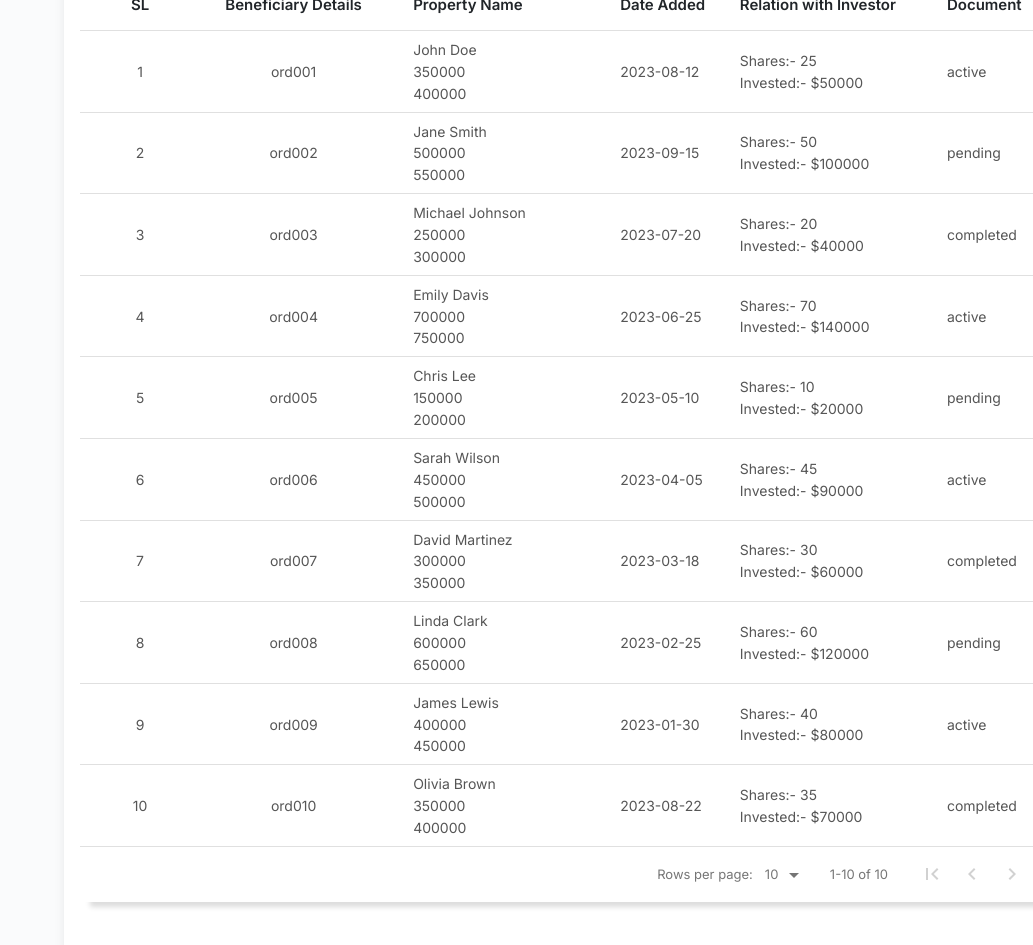
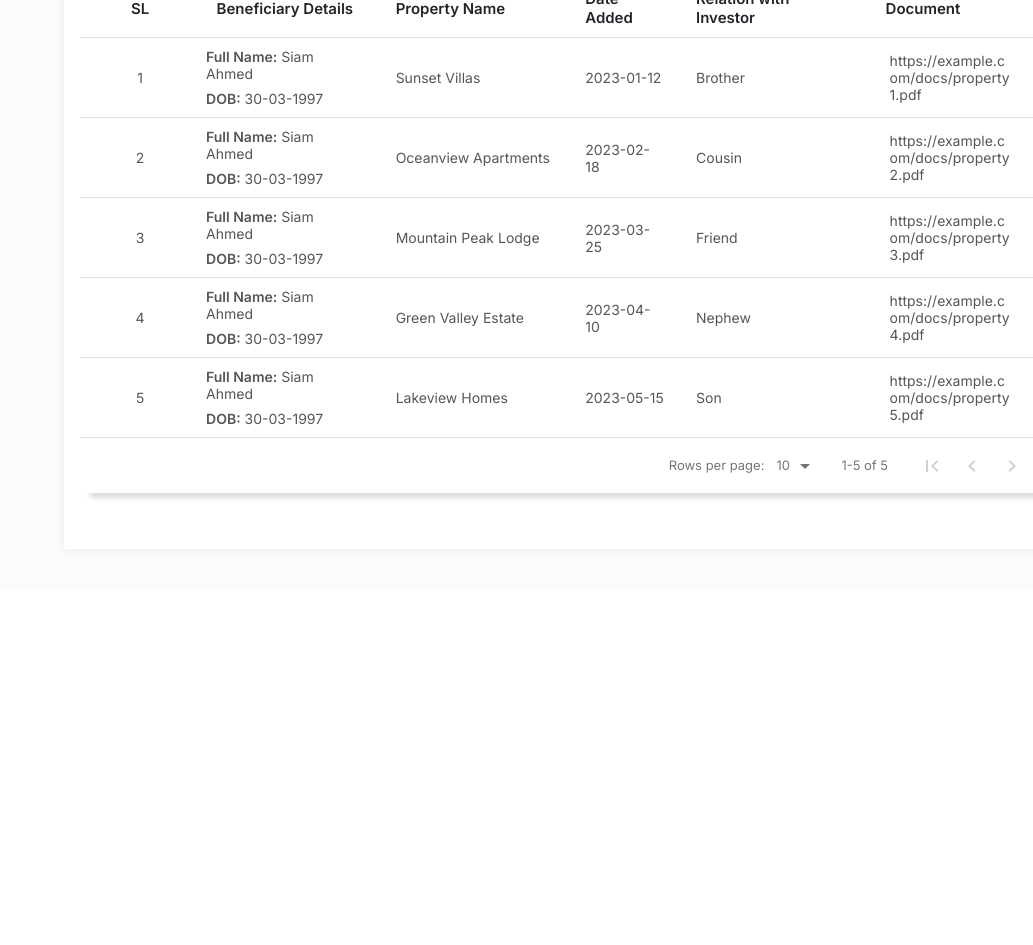
Before and after one commit to billalhossain12/provestor-dashboard, a React (Vite) app: page /investors/1/beneficiaries-list in a window 1280 px wide. Shown: the part 1100-2045 px from the top of the page, without its empty margins (247-1280 px from the left). After the commit the page ends 1689 px from the top, so only its background shows below. Built offline with nearby package versions, Linux system fonts and the light colour scheme.

Commit message:
fixed style issue in the beneficiary table

```diff
--- a/src/pages/Investors/Tabs/BeneficiaryListTab.tsx
+++ b/src/pages/Investors/Tabs/BeneficiaryListTab.tsx
@@ -4,24 +4,17 @@ import DataTable, {
 	TableStyles,
 } from 'react-data-table-component';
 
-type TPropertyDetails = {
-	ownerName: string;
-	purchasePrice: number;
-	totalPrice: number;
-};
-
-type TInvested = {
-	sharesAmount: number;
-	investedAmount: number;
+type TBeneficiaryDetails = {
+	fullName: string;
+	DOB: string;
 };
 
 type TDataRow = {
-	orderId: string;
-	image: string;
-	propertyDetails: TPropertyDetails;
-	investedDate: string;
-	invested: TInvested;
-  status:string;
+	beneficiaryDetails: TBeneficiaryDetails;
+	properytName: string;
+	addedDate: string;
+	relationWithInvestor: string;
+	document: string;
 };
 
 const customStyles: TableStyles = {
@@ -80,154 +73,54 @@ const customStyles: TableStyles = {
 
 const data = [
 	{
-    orderId: 'ord001',
-    image: 'https://i.ibb.co.com/L1njZks/property-image.jpg',
-    propertyDetails: {
-      ownerName: 'John Doe',
-      purchasePrice: 350000,
-      totalPrice: 400000,
+		beneficiaryDetails: {
+			fullName: 'Siam Ahmed',
+			DOB: '30-03-1997',
 		},
-    investedDate: '2023-08-12',
-    invested: {
-      sharesAmount: 25,
-      investedAmount: 50000,
-    },
-    status: 'active',
+		properytName: 'Sunset Villas',
+		addedDate: '2023-01-12',
+		relationWithInvestor: 'Brother',
+		document: 'https://example.com/docs/property1.pdf',
 	},
 	{
-    orderId: 'ord002',
-    image: 'https://i.ibb.co.com/L1njZks/property-image.jpg',
-    propertyDetails: {
-      ownerName: 'Jane Smith',
-      purchasePrice: 500000,
-      totalPrice: 550000,
+		beneficiaryDetails: {
+			fullName: 'Siam Ahmed',
+			DOB: '30-03-1997',
 		},
-    investedDate: '2023-09-15',
-    invested: {
-      sharesAmount: 50,
-      investedAmount: 100000,
-    },
-    status: 'pending',
+		properytName: 'Oceanview Apartments',
+		addedDate: '2023-02-18',
+		relationWithInvestor: 'Cousin',
+		document: 'https://example.com/docs/property2.pdf',
 	},
 	{
-    orderId: 'ord003',
-    image: 'https://i.ibb.co.com/L1njZks/property-image.jpg',
-    propertyDetails: {
-      ownerName: 'Michael Johnson',
-      purchasePrice: 250000,
-      totalPrice: 300000,
+		beneficiaryDetails: {
+			fullName: 'Siam Ahmed',
+			DOB: '30-03-1997',
 		},
-    investedDate: '2023-07-20',
-    invested: {
-      sharesAmount: 20,
-      investedAmount: 40000,
-    },
-    status: 'completed',
+		properytName: 'Mountain Peak Lodge',
+		addedDate: '2023-03-25',
+		relationWithInvestor: 'Friend',
+		document: 'https://example.com/docs/property3.pdf',
 	},
 	{
-    orderId: 'ord004',
-    image: 'https://i.ibb.co.com/L1njZks/property-image.jpg',
-    propertyDetails: {
-      ownerName: 'Emily Davis',
-      purchasePrice: 700000,
-      totalPrice: 750000,
+		beneficiaryDetails: {
+			fullName: 'Siam Ahmed',
+			DOB: '30-03-1997',
 		},
-    investedDate: '2023-06-25',
-    invested: {
-      sharesAmount: 70,
-      investedAmount: 140000,
-    },
-    status: 'active',
+		properytName: 'Green Valley Estate',
+		addedDate: '2023-04-10',
+		relationWithInvestor: 'Nephew',
+		document: 'https://example.com/docs/property4.pdf',
 	},
 	{
-    orderId: 'ord005',
-    image: 'https://i.ibb.co.com/L1njZks/property-image.jpg',
-    propertyDetails: {
-      ownerName: 'Chris Lee',
-      purchasePrice: 150000,
-      totalPrice: 200000,
+		beneficiaryDetails: {
+			fullName: 'Siam Ahmed',
+			DOB: '30-03-1997',
 		},
-    investedDate: '2023-05-10',
-    invested: {
-      sharesAmount: 10,
-      investedAmount: 20000,
-    },
-    status: 'pending',
-  },
-  {
-    orderId: 'ord006',
-    image: 'https://i.ibb.co.com/L1njZks/property-image.jpg',
-    propertyDetails: {
-      ownerName: 'Sarah Wilson',
-      purchasePrice: 450000,
-      totalPrice: 500000,
-    },
-    investedDate: '2023-04-05',
-    invested: {
-      sharesAmount: 45,
-      investedAmount: 90000,
-    },
-    status: 'active',
-  },
-  {
-    orderId: 'ord007',
-    image: 'https://i.ibb.co.com/L1njZks/property-image.jpg',
-    propertyDetails: {
-      ownerName: 'David Martinez',
-      purchasePrice: 300000,
-      totalPrice: 350000,
-    },
-    investedDate: '2023-03-18',
-    invested: {
-      sharesAmount: 30,
-      investedAmount: 60000,
-    },
-    status: 'completed',
-  },
-  {
-    orderId: 'ord008',
-    image: 'https://i.ibb.co.com/L1njZks/property-image.jpg',
-    propertyDetails: {
-      ownerName: 'Linda Clark',
-      purchasePrice: 600000,
-      totalPrice: 650000,
-    },
-    investedDate: '2023-02-25',
-    invested: {
-      sharesAmount: 60,
-      investedAmount: 120000,
-    },
-    status: 'pending',
-  },
-  {
-    orderId: 'ord009',
-    image: 'https://i.ibb.co.com/L1njZks/property-image.jpg',
-    propertyDetails: {
-      ownerName: 'James Lewis',
-      purchasePrice: 400000,
-      totalPrice: 450000,
-    },
-    investedDate: '2023-01-30',
-    invested: {
-      sharesAmount: 40,
-      investedAmount: 80000,
-    },
-    status: 'active',
-  },
-  {
-    orderId: 'ord010',
-    image: 'https://i.ibb.co.com/L1njZks/property-image.jpg',
-    propertyDetails: {
-      ownerName: 'Olivia Brown',
-      purchasePrice: 350000,
-      totalPrice: 400000,
-    },
-    investedDate: '2023-08-22',
-    invested: {
-      sharesAmount: 35,
-      investedAmount: 70000,
-    },
-    status: 'completed',
+		properytName: 'Lakeview Homes',
+		addedDate: '2023-05-15',
+		relationWithInvestor: 'Son',
+		document: 'https://example.com/docs/property5.pdf',
 	},
 ];
 
@@ -240,59 +133,53 @@ const columns: TableColumn<TDataRow>[] = [
 	},
 	{
 		name: 'Beneficiary Details',
-		id: 'orderId',
-		selector: row => row.orderId,
+		id: 'beneficiaryDetails',
+		cell: row => (
+			<div>
+				<div>
+					<span className="font-semibold mr-1">Full Name:</span>
+					<span>{row.beneficiaryDetails.fullName}</span>
+				</div>
+				<div className="mt-2">
+					<span className="font-semibold mr-1">DOB:</span>
+					<span>{row.beneficiaryDetails.DOB}</span>
+				</div>
+			</div>
+		),
 		center: true,
 		grow: 2,
 	},
 	{
 		name: 'Property Name',
-		id: 'investorDetails',
-		cell: row => (
-			<div className="space-y-[0.3rem]">
-				<p>{row.propertyDetails.ownerName}</p>
-				<p>{row.propertyDetails.purchasePrice}</p>
-				<p>{row.propertyDetails.totalPrice}</p>
-			</div>
-		),
+		id: 'propertyName',
+		selector: row => row.properytName,
 		grow: 2,
 	},
 	{
 		name: 'Date Added',
-		id: 'investedDate',
-		selector: row => row.investedDate,
+		id: 'addedDate',
+		cell: row => <p>{row.addedDate}</p>,
 		grow: 1,
 	},
 	{
 		name: 'Relation with Investor',
-		id: 'invested',
-		cell: row => (
-			<div className="space-y-[0.3rem]">
-				<div>
-					<span>Shares:-</span>
-					<span className="ml-1">{row.invested.sharesAmount}</span>
-				</div>
-				<div>
-					<span>Invested:-</span>
-					<span className="ml-1">${row.invested.investedAmount}</span>
-				</div>
-			</div>
-		),
+		id: 'relationWithInvestor',
+		selector: row => row.relationWithInvestor,
 		grow: 2,
 		sortable: true,
 	},
 	{
 		name: 'Document',
-		id: 'status',
-		selector: row => row.status,
-		grow: 1,
+		id: 'document',
+		cell: row => <p className="w-[130px] px-1">{row.document}</p>,
+		grow: 2,
 		sortable: true,
 	},
 	{
 		name: 'Action',
 		id: 'action',
 		cell: () => (
-			<div className='flex items-center gap-3'>
+			<div className="flex items-center gap-3">
 				<div className="flex space-x-2 border-[1px] border-primary text-primary bg-[#25BF171A] p-2 rounded-md cursor-pointer">
 					<Icon className="text-[1.5rem]" icon="material-symbols:check" />
 				</div>
```
Lines whose indentation alone changed are shown as unchanged.
